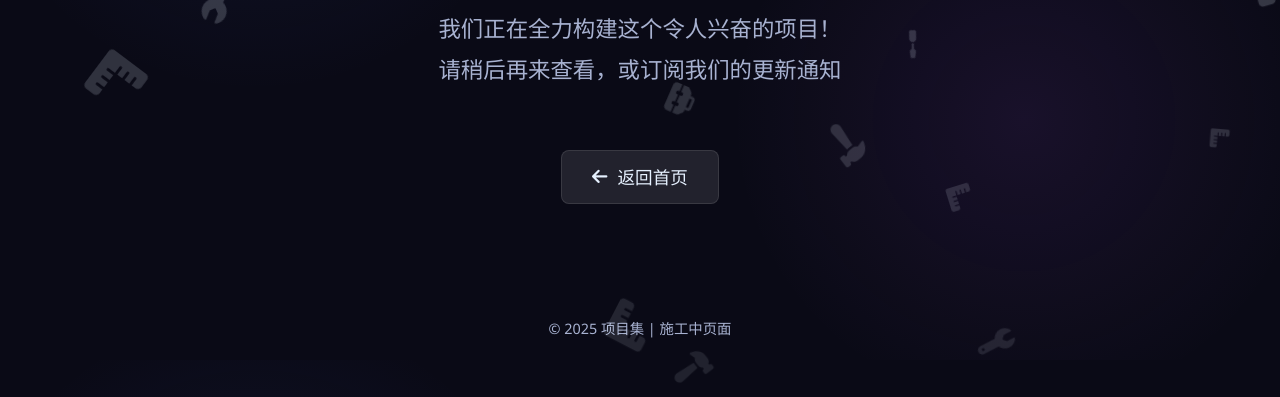
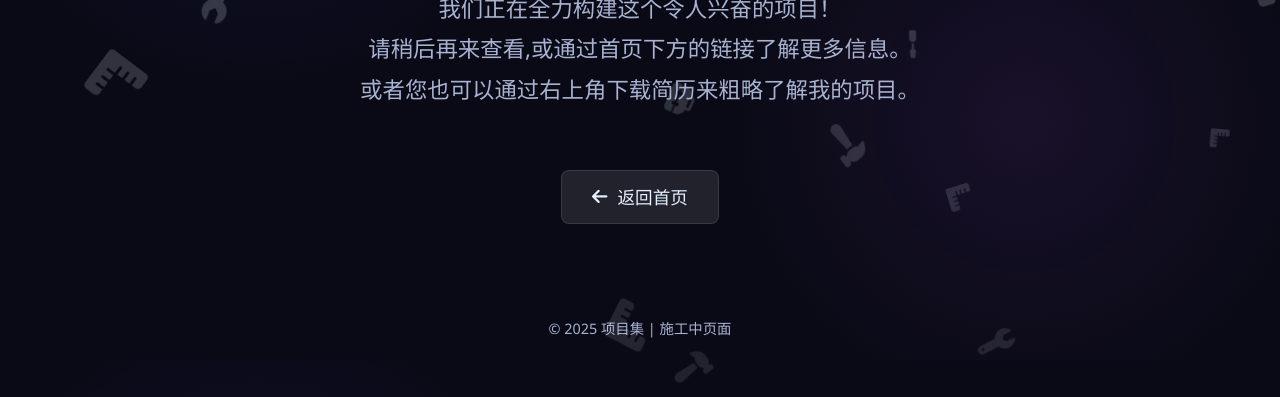
Before and after one commit to ku1yin/ku1yin.github.io, a plain HTML site: page projects/ongoing.html in a window 1280 px wide. Shown: the part 440-837 px from the top of the page. Drawn offline with Linux system fonts and the light colour scheme.

Commit message:
CV update

```diff
--- a/projects/ongoing.html
+++ b/projects/ongoing.html
@@ -250,7 +250,8 @@
 
         <p class="subtitle">
             我们正在全力构建这个令人兴奋的项目！<br>
-            请稍后再来查看，或订阅我们的更新通知
+            请稍后再来查看,或通过首页下方的链接了解更多信息。<br>
+            或者您也可以通过右上角下载简历来粗略了解我的项目。
         </p>
 
         <a href="../index.html" class="back-btn">
```
Also changed, not shown: index.html (+1 -1 lines), 2 other files.
